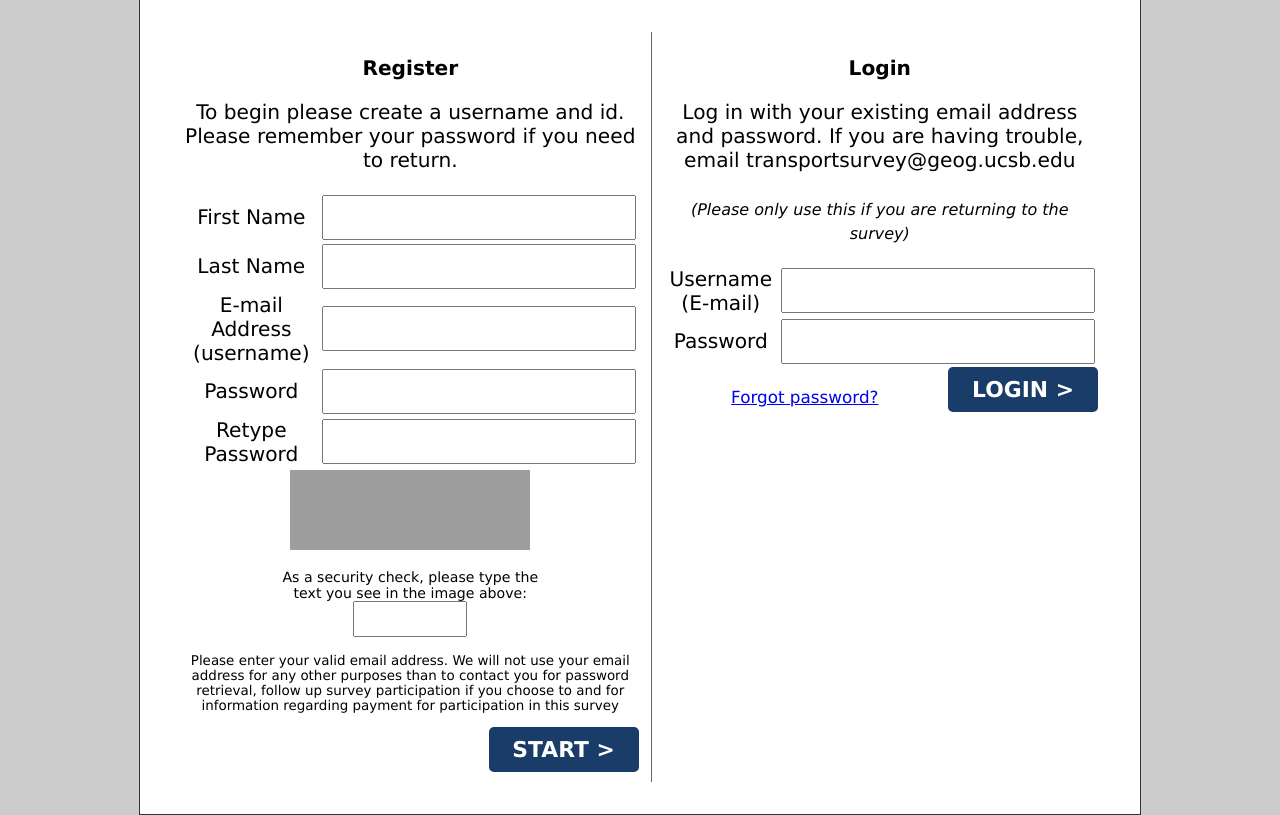
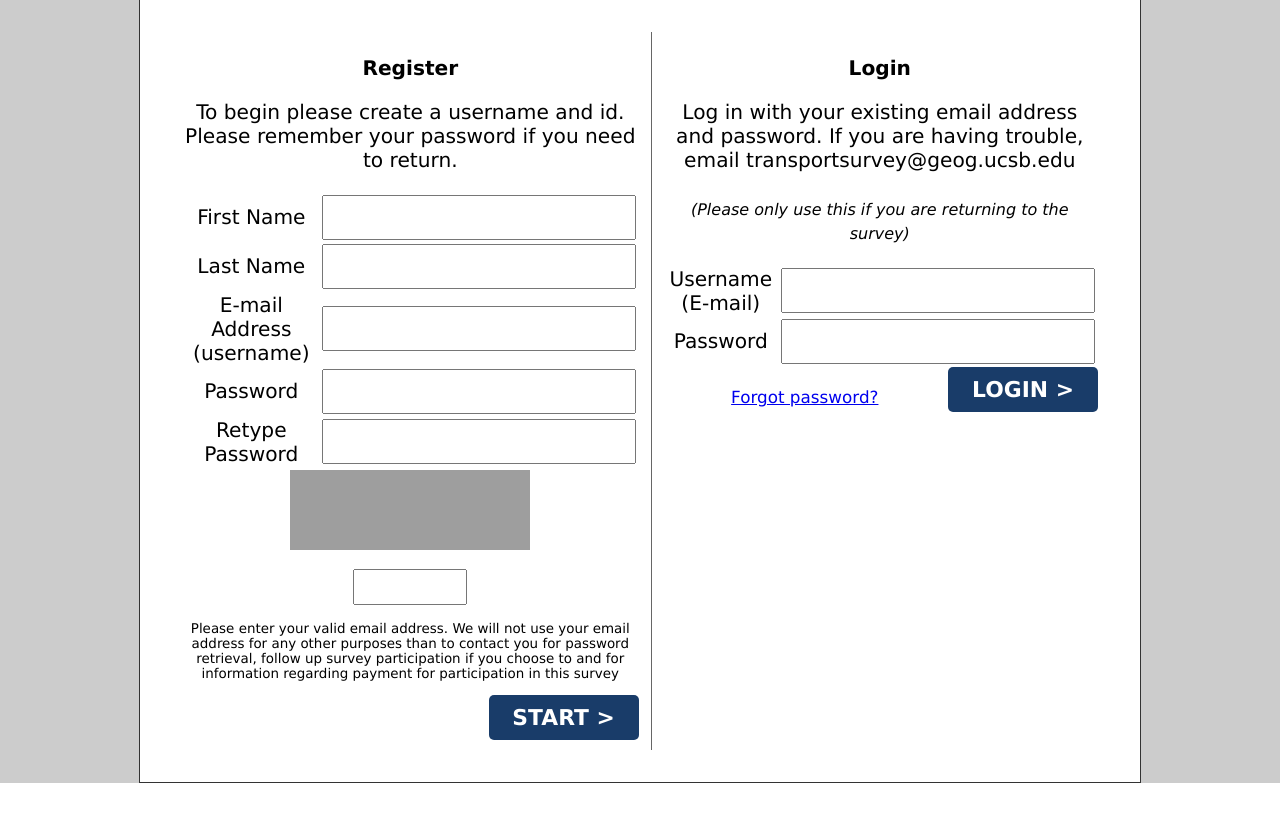
Before and after one commit to grantdmckenzie/sopwebsurvey, a PHP site: page / in a window 1280 px wide. Shown: the part 213-1028 px from the top of the page. After the commit the page ends 996 px from the top, so only its background shows below. Run offline with PHP 8.4, Linux system fonts and the light colour scheme; grey boxes are pictures that could not be loaded.

Commit message:
captcha text removal

```diff
--- a/index.php
+++ b/index.php
@@ -54,8 +54,8 @@
 				echo "<img src='http://www.opencaptcha.com/img/$img' height='$height' alt='captcha' width='$width' border='0'/><br />";
 
 	 		  	?><br/>
-	 		  	As a security check, please type the<br/>text you see in the image above:
-	 		  	<br/>
+	 		  	<!--As a security check, please type the<br/>text you see in the image above:
+	 		  	<br/>-->
 	 		  	<input type="text" class="txt" name="code" style="width:100px"/>
 	 		  </td>
 	 		 </tr>
```
